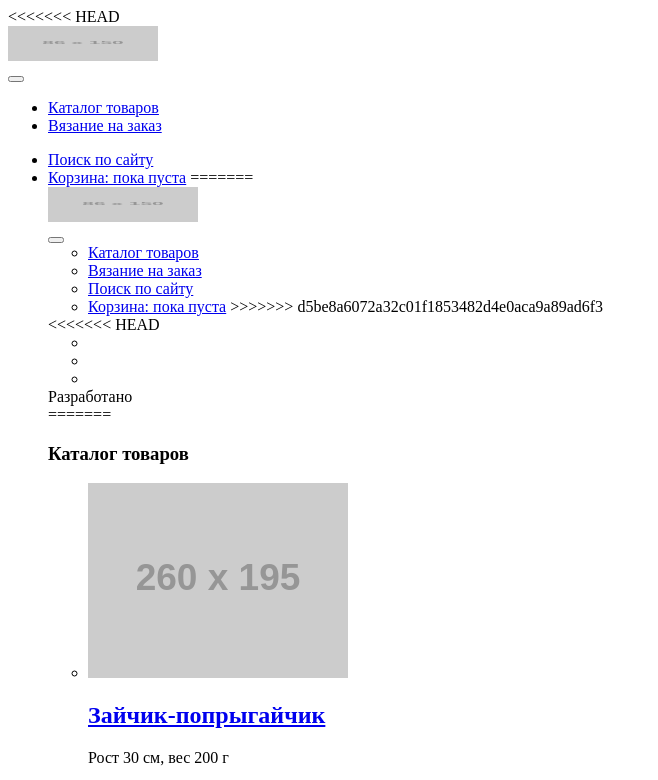
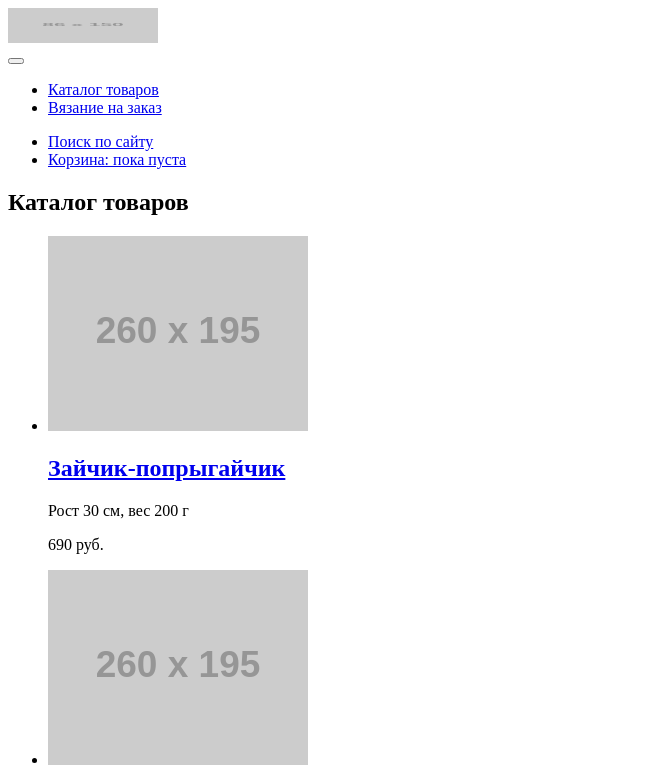
Before and after one commit to orangeBisquit/Mishka, a plain HTML site: page source/catalog.html in a window 1280 px wide. Shown: the top 780 px of the page, without its empty margins (0-658 px from the left). Drawn offline with Linux system fonts and the light colour scheme; placeholder pictures from the web are drawn by us.

Commit message:
tasks 2 merge from academy master

```diff
--- a/source/catalog.html
+++ b/source/catalog.html
@@ -8,29 +8,6 @@
 
 <body class="page-body">
 
-<<<<<<< HEAD
-  <header class="header page-body__header">
-    <a class="header__logo logo">
-      <img src="https://via.placeholder.com/86x150" alt="Логотип магазина Mishka" class="header__logo-img" width="150"
-        height="35">
-    </a>
-    <nav class="main-nav">
-      <button class="main-nav__toggle main-nav__toggle--close"></button>
-      <ul class="main-nav__list site-list">
-        <li class="site-list__item">
-          <a href="catalog.html" class="site-list__link">Каталог товаров</a>
-        </li>
-        <li class="site-list__item">
-          <a href="form.html" class="site-list__link">Вязание на заказ</a>
-        </li>
-      </ul>
-      <ul class="main-nav__list supplementary-list">
-        <li class="supplementary-list__item">
-          <a href="search.html" class="site-list__link">Поиск по сайту</a>
-        </li>
-        <li class="supplementary-list__item">
-          <a href="cart.html" class="site-list__link">Корзина: пока пуста</a>
-=======
   <header class="header">
     <a class="header__logo logo" href="index.html">
       <img class="header__logo-img" src="https://via.placeholder.com/86x150" alt="Логотип магазина Mishka" width="150"
@@ -52,33 +29,10 @@
         </li>
         <li class="site-list__item">
           <a class="site-list__link" href="cart.html">Корзина: пока пуста</a>
->>>>>>> d5be8a6072a32c01f1853482d4e0aca9a89ad6f3
         </li>
       </ul>
     </nav>
   </header>
-<<<<<<< HEAD
-  <footer class="footer page-body__footer">
-    <div class="footer__social social">
-      <ul class="social__list">
-        <li class="social__item social__item--instagram">
-          <a href="" class="social__link" aria-label="Магазин Mishka в Instagram"></a>
-        </li>
-        <li class="social__item social__item--facebook">
-          <a href="" class="social__link" aria-label="Магазин Mishka в Instagram"></a>
-        </li>
-        <li class="social__item social__item--twitter">
-          <a href="" class="social__link" aria-label="Магазин Mishka в Twitter"></a>
-        </li>
-      </ul>
-    </div>
-    <div class="footer-copyright copyright">
-      <span class="copyright__text">Разработано</span>
-      <a class="copyright__logo" href="https://htmlacademy.ru/intensive/adaptive"
-        aria-label="Ссылка на сайт HTML Academy"></a>
-    </div>
-  </footer>
-=======
   <main>
     <section class="content-header">
       <h1 class="content-header__title">Каталог товаров</h1>
@@ -192,4 +146,3 @@
 </body>
 
 </html>
->>>>>>> d5be8a6072a32c01f1853482d4e0aca9a89ad6f3
--- a/source/sass/abstratcs/_variables.scss
+++ b/source/sass/abstratcs/_variables.scss
@@ -1,16 +1,8 @@
 // COLORS
-<<<<<<< HEAD
 $text-color: $444444;
 $text-color-dark: #000000;
-$main-color: #63D1BB;
-$main-color-dark: #56C3B2;
+$main-color: #63d1bb;
+$main-color-dark: #56c3b2;
 $bg-color: #ffffff;
-=======
-$text-color: #444444;
-$text-color-dark: #000000;
-$main-color: #63D1BB;
-$main-color-dark: #56C3B2;
-$bg-color: #FFFFFF;
->>>>>>> d5be8a6072a32c01f1853482d4e0aca9a89ad6f3
-$link-color: #46C1AE;
-$input-color: #62D1BA;
+$link-color: #46c1ae;
+$input-color: #62d1ba;
```
Also changed, not shown: source/form.html (+0 -47 lines).
